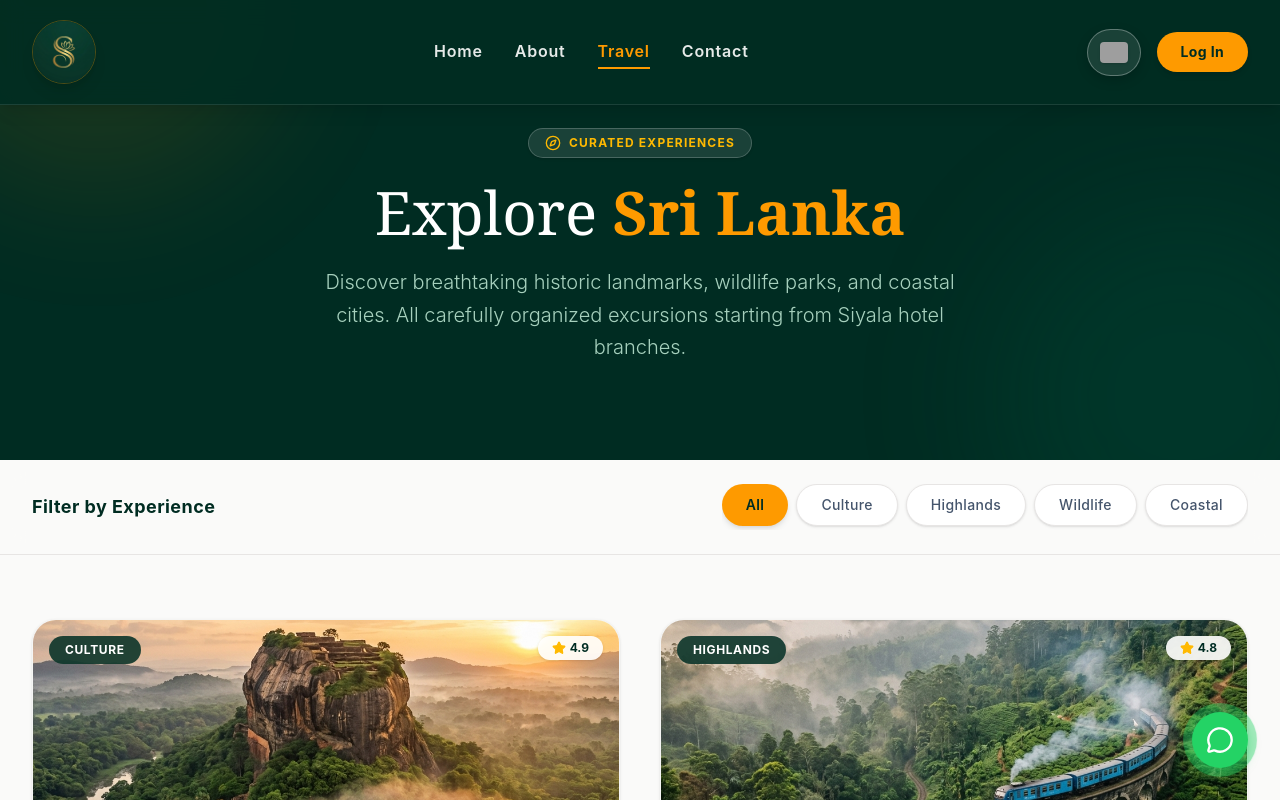
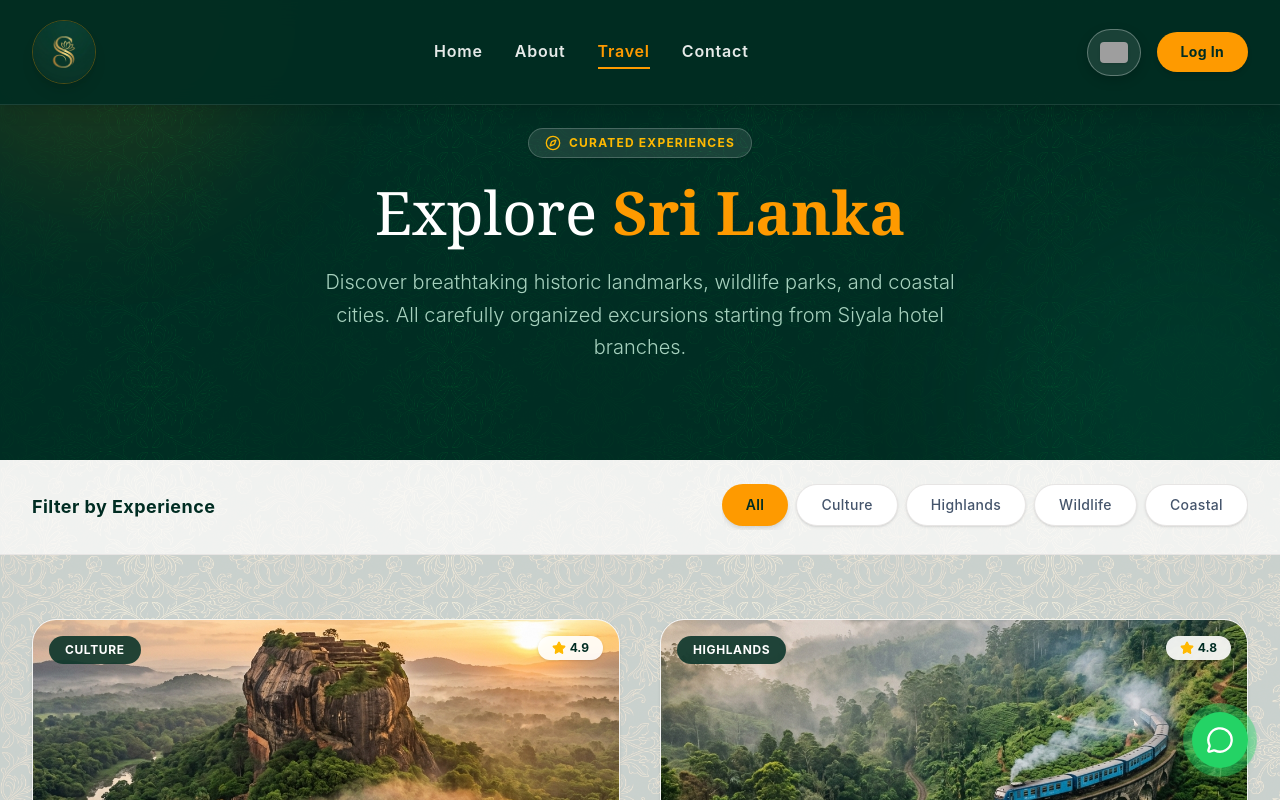
Before and after one commit to YWanigaarachchi/Siyala_HMS1, a React app in the folder frontend/: page /travel in a window 1280 px wide. Shown: the top 800 px of the page. Built offline with nearby package versions, Linux system fonts and the light colour scheme; grey boxes are pictures that could not be loaded; the HTML template or start-up script is replaced by a standard one.

Commit message:
feat: add Travel page to display curated destination experiences and transport options

```diff
--- a/frontend/src/pages/customer/Travel.jsx
+++ b/frontend/src/pages/customer/Travel.jsx
@@ -55,11 +55,19 @@ const Travel = () => {
     : destinations.filter(d => d.category === activeFilter);
 
   return (
-    <div className="bg-stone-50 min-h-screen text-slate-800 selection:bg-amber-600 selection:text-white">
+    <div className="bg-stone-50 min-h-screen text-slate-800 selection:bg-amber-600 selection:text-white relative">
+      {/* Fixed Background Pattern */}
+      <div
+        className="fixed inset-0 pointer-events-none opacity-20 z-0 mix-blend-multiply"
+        style={{ backgroundImage: `url('/sl_pattern.png')`, backgroundSize: '300px', backgroundRepeat: 'repeat' }}
+      ></div>
+      <div className="relative z-10">
       {/* ======================================= */}
       {/* HERO SECTION                            */}
       {/* ======================================= */}
       <section className="relative bg-emerald-950 pt-32 pb-24 px-4 md:px-8 overflow-hidden text-center text-white">
+        {/* Section Pattern Overlay for dark background */}
+        <div className="absolute inset-0 opacity-[0.15] mix-blend-color-dodge" style={{ backgroundImage: `url('/sl_pattern.png')`, backgroundSize: '300px', backgroundRepeat: 'repeat' }}></div>
         {/* Background Decorative Circles */}
         <div className="absolute top-0 left-0 w-96 h-96 bg-amber-500/10 rounded-full blur-3xl -translate-y-1/2 -translate-x-1/4"></div>
         <div className="absolute bottom-0 right-0 w-96 h-96 bg-emerald-800/20 rounded-full blur-3xl translate-y-1/3 translate-x-1/4"></div>
@@ -207,6 +215,7 @@ const Travel = () => {
           </button>
         </div>
       </section>
+      </div>
     </div>
   );
 };
```
